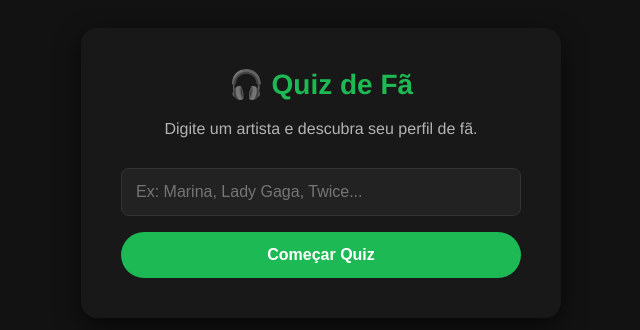
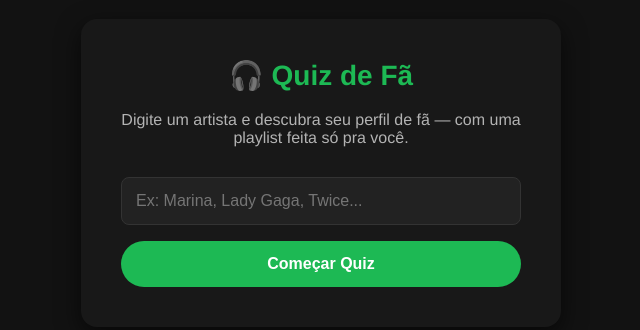
Before and after one commit to SamyChagas20/quiz-spotify, a website: page public/quiz.html in a window 1280 px wide. Shown: the part 227-557 px from the top of the page, without its empty margins (319-959 px from the left). Drawn offline with Linux system fonts and the light colour scheme.

Commit message:
Revert "Fix text"
This reverts commit 6eb84fde847a7280436047bada655e5988458ee8.

```diff
--- a/public/quiz.html
+++ b/public/quiz.html
@@ -80,7 +80,7 @@
   <!-- TELA 1: ESCOLHER ARTISTA -->
   <div id="tela-inicio">
     <h1>🎧 Quiz de Fã</h1>
-    <p class="subtitle">Digite um artista e descubra seu perfil de fã.</p>
+    <p class="subtitle">Digite um artista e descubra seu perfil de fã — com uma playlist feita só pra você.</p>
     <input type="text" id="inputArtista" placeholder="Ex: Marina, Lady Gaga, Twice...">
     <button onclick="iniciarQuiz()">Começar Quiz</button>
     <p class="erro escondido" id="erroInicio"></p>
```
